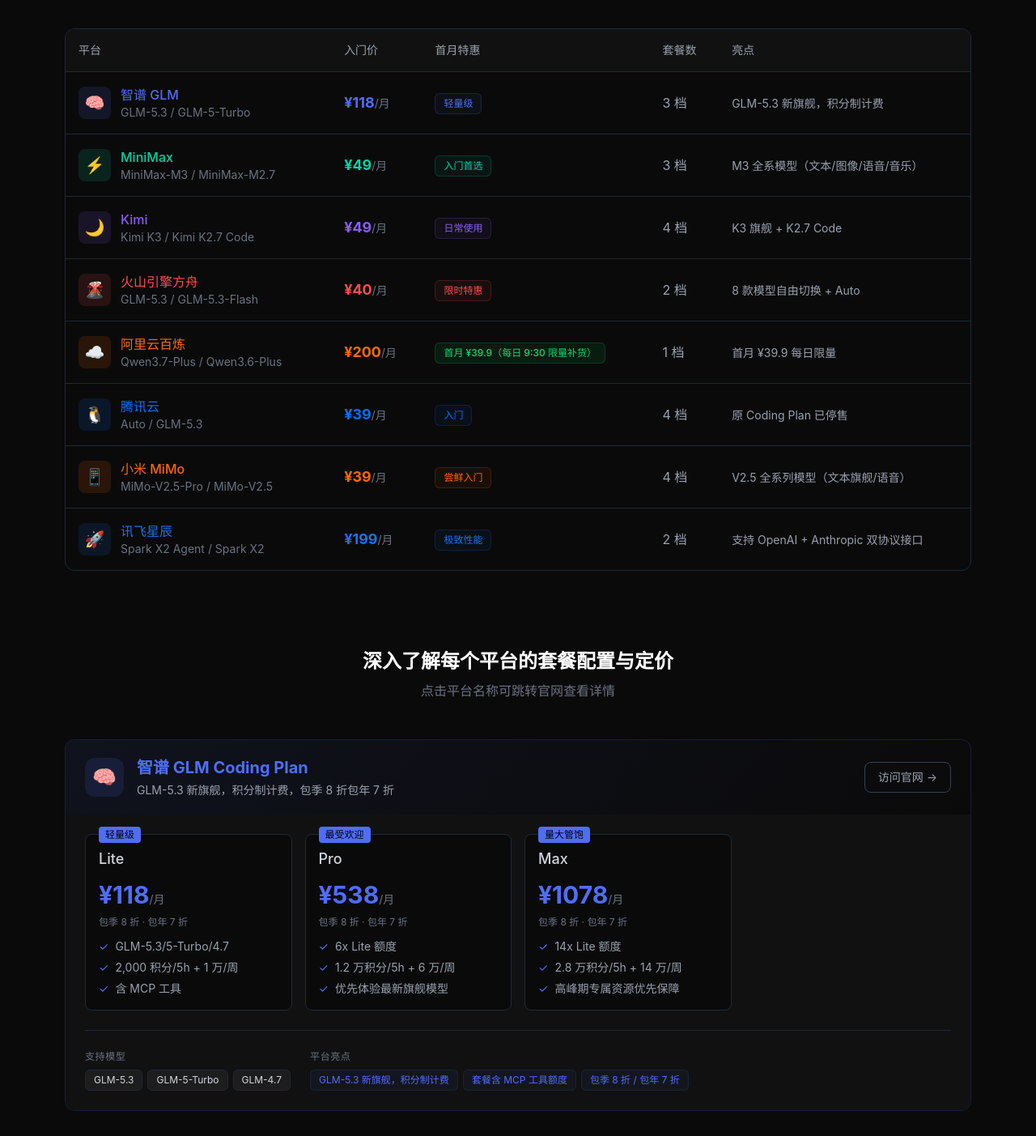
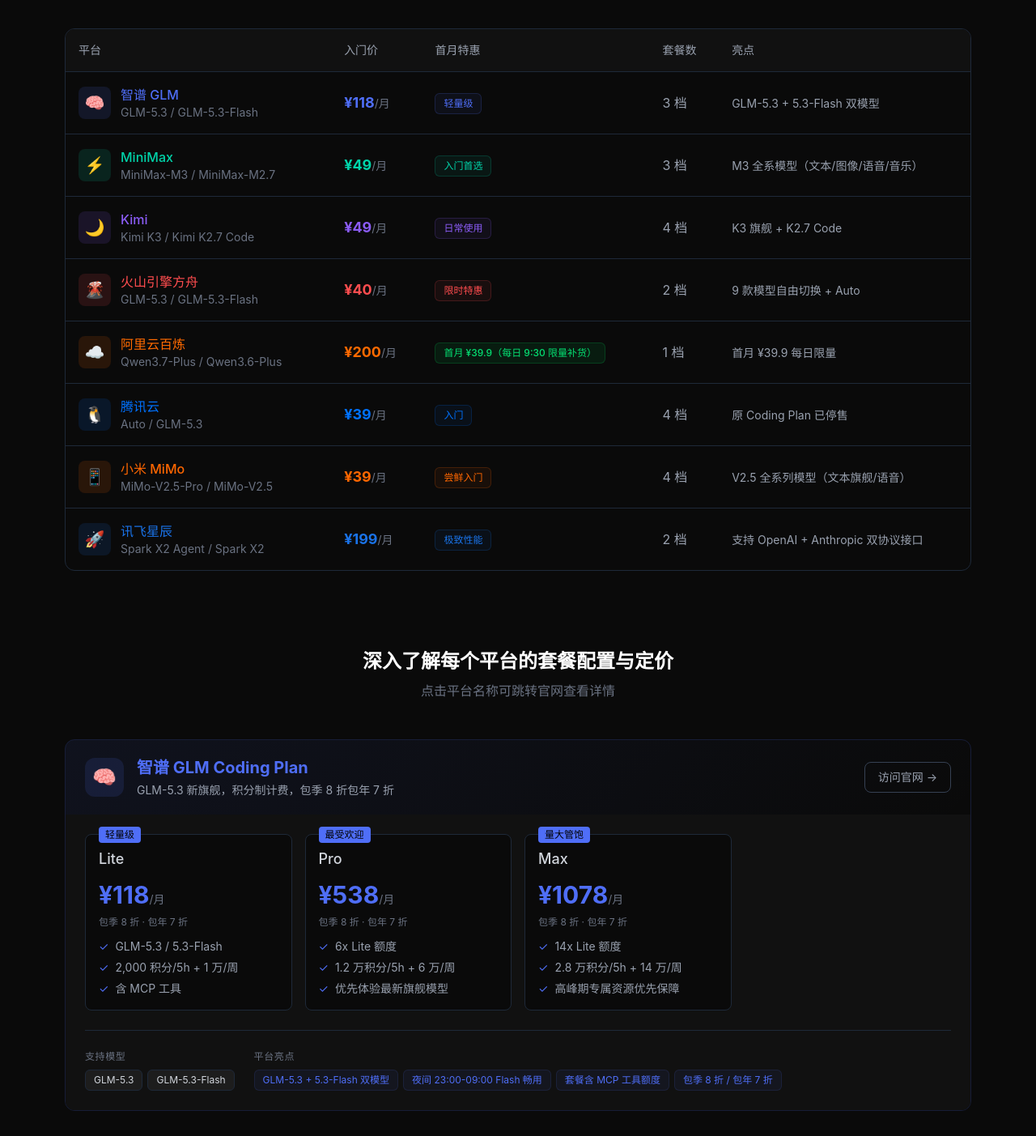
Before and after one commit to SwannTes/coding-plan-compare, a Next.js app: page / in a window 1280 px wide. Shown: the part 530-1933 px from the top of the page at 81% size. Built offline with nearby package versions, Linux system fonts and the light colour scheme.

Commit message:
feat: 2026-09-16 maintenance - zhipu glm-5.3-flash, volc +kimi-k3, tencent sep promo
- zhipu: models now GLM-5.3/5.3-Flash only (turbo/4.7 auto-route), night free-ride note
- volcengine: +Kimi-K3, 9 models
- tencentcloud: Sep limited 50% deduction promo note

```diff
--- a/src/data/plans.ts
+++ b/src/data/plans.ts
@@ -37,7 +37,7 @@
         note: "包季 8 折 · 包年 7 折",
         badge: "轻量级",
         badgeColor: "rgba(79,110,247,.15)",
-        features: ["GLM-5.3/5-Turbo/4.7", "2,000 积分/5h + 1 万/周", "含 MCP 工具"],
+        features: ["GLM-5.3 / 5.3-Flash", "2,000 积分/5h + 1 万/周", "含 MCP 工具"],
       },
       {
         name: "Pro",
@@ -58,8 +58,8 @@
         features: ["14x Lite 额度", "2.8 万积分/5h + 14 万/周", "高峰期专属资源优先保障"],
       },
     ],
-    highlights: ["GLM-5.3 新旗舰，积分制计费", "套餐含 MCP 工具额度", "包季 8 折 / 包年 7 折"],
-    models: ["GLM-5.3", "GLM-5-Turbo", "GLM-4.7"],
+    highlights: ["GLM-5.3 + 5.3-Flash 双模型", "夜间 23:00-09:00 Flash 畅用", "套餐含 MCP 工具额度", "包季 8 折 / 包年 7 折"],
+    models: ["GLM-5.3", "GLM-5.3-Flash"],
   },
   {
     id: "minimax",
@@ -175,8 +175,8 @@
         features: ["5 倍于 Lite 用量", "用量为 Claude Max 数倍", "满足大规模编程需求"],
       },
     ],
-    highlights: ["8 款模型自由切换 + Auto", "邀请好友享 9.5 折", "包季同价更灵活"],
-    models: ["GLM-5.3", "GLM-5.3-Flash", "Kimi-K2.7-Code", "DeepSeek-V4-Pro", "DeepSeek-V4-Flash", "Doubao-Seed-2.1-Turbo", "Doubao-Seed-Evolving", "MiniMax-M3"],
+    highlights: ["9 款模型自由切换 + Auto", "邀请好友享 9.5 折", "包季同价更灵活"],
+    models: ["GLM-5.3", "GLM-5.3-Flash", "Kimi-K3", "Kimi-K2.7-Code", "DeepSeek-V4-Pro", "DeepSeek-V4-Flash", "Doubao-Seed-2.1-Turbo", "Doubao-Seed-Evolving", "MiniMax-M3"],
   },
   {
     id: "aliyun",
@@ -244,7 +244,7 @@
         features: ["积分制计量", "Auto 智能路由", "GLM-5.3 / DeepSeek-V4 等"],
       },
     ],
-    highlights: ["原 Coding Plan 已停售", "积分制计量（8/31 起）", "Auto 路由 + 11 款模型"],
+    highlights: ["原 Coding Plan 已停售", "积分制计量（8/31 起）", "9 月限时：指定模型抵扣 5 折", "Auto 路由 + 11 款模型"],
     models: ["Auto", "GLM-5.3", "GLM-5.2", "GLM-5.1", "GLM-5", "DeepSeek-V4-Pro", "DeepSeek-V4-Flash", "MiniMax-M3", "MiniMax-M2.7", "Kimi-K2.7-Code", "Hy4-Preview"],
   },
   {
```
